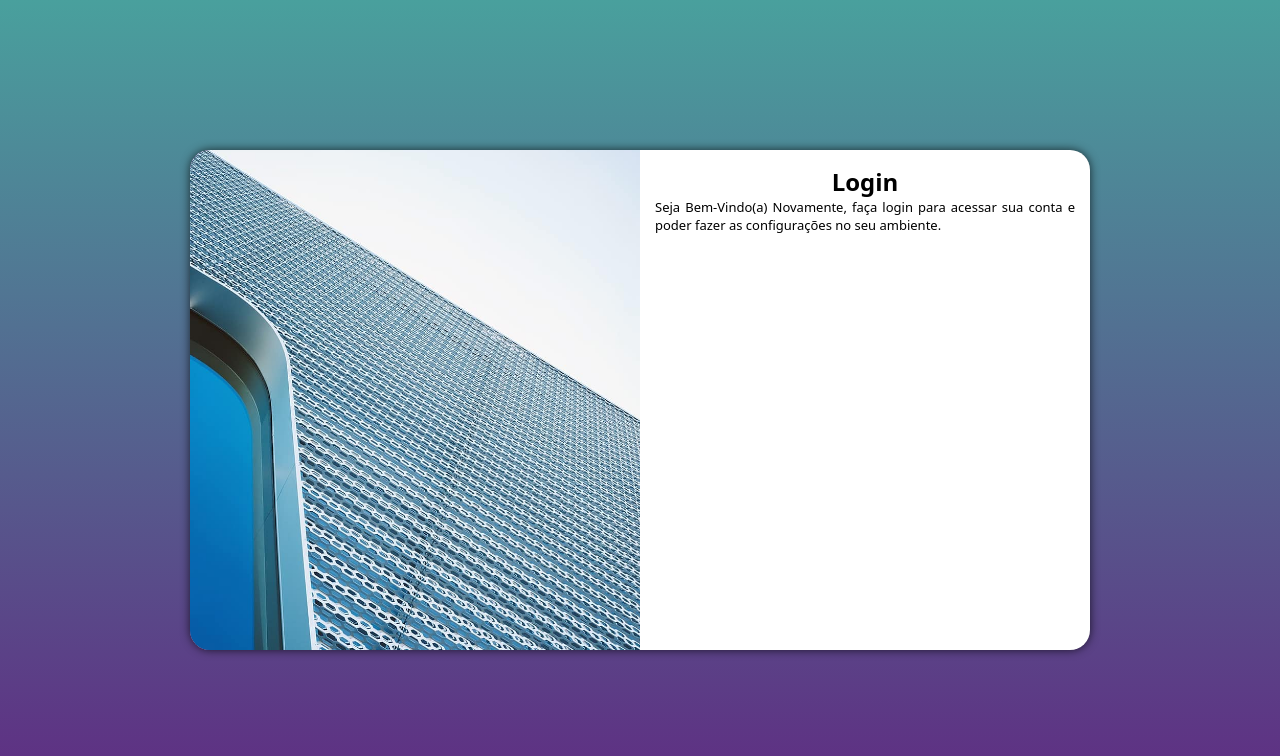
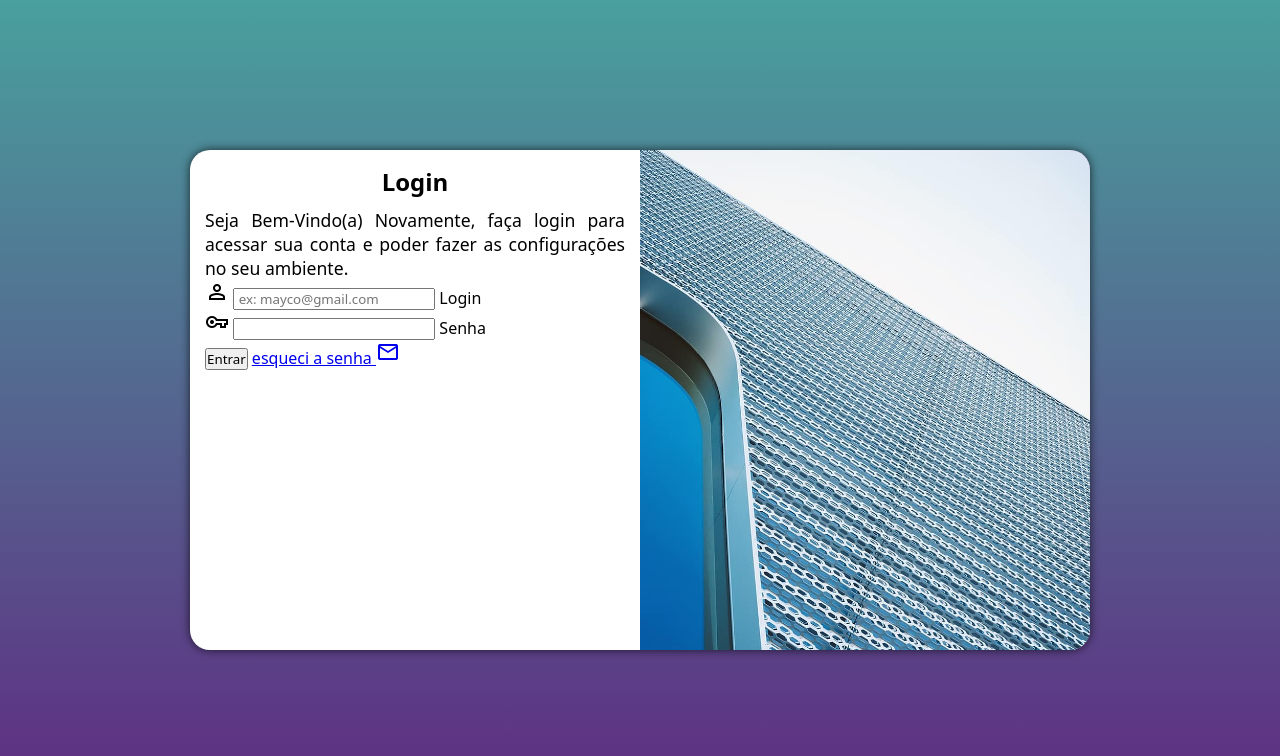
Before and after one commit to maycotomaz/html-css, a PHP site: page / in a window 1280 px wide. Shown: the top 756 px of the page. Run offline with PHP 8.4, Linux system fonts and the light colour scheme.

Commit message:
adicionei butoes

```diff
--- a/Ex/desafio-login/estilos/estilos.css
+++ b/Ex/desafio-login/estilos/estilos.css
@@ -50,8 +50,10 @@ section#login > div#formulario{
 }
 h1{
     text-align: center;
+    margin-bottom: 10px;
 }
 p{
+    font-size: 0.8em;
     text-align: justify;
-    font-size: 13px;
+
 }
--- a/Ex/desafio-login/estilos/mediaquery.css
+++ b/Ex/desafio-login/estilos/mediaquery.css
@@ -18,6 +18,10 @@
         width: 70%;
 
     }
+    p{
+        font-size: 1.1em;
+
+    }
 
 }
 @media screen and (min-width: 993px)  {
@@ -28,13 +32,17 @@
         width: 900px;
     }
     section#login > div#imagem{
-        float: left;
+        float: right;
         width: 50%;
         height: 100%;
     }
     section#login > div#formulario{
-        float: right;
+        float: left;
         width: 50%;
 
     }
+    p{
+        font-size: 1.1em;
+
+    }
 }
--- a/Ex/desafio-login/index.html
+++ b/Ex/desafio-login/index.html
@@ -19,7 +19,18 @@
                 <p> Seja Bem-Vindo(a) Novamente, faça login para acessar sua conta e poder fazer as configurações no seu ambiente.</p>
 
                 <form action="login.php" method="post" autocomplete="on">
-
+                    <div class="campo">
+                        <span class="material-symbols-outlined">person</span>
+                        <input type="email" name="login" id="ilogin" placeholder=" ex: mayco@gmail.com" autocomplete="email" required maxlength="25">
+                        <label for="ilogin">Login</label>
+                    </div>
+                    <div class="campo">
+                        <span class="material-symbols-outlined">vpn_key</span>
+                        <input type="password" name="Senha" id="isenha" autocomplete="current-password" required min="8" max="20">
+                        <label for="isenha">Senha</label>
+                    </div>
+                    <input type="submit" value="Entrar">
+                    <a href="esqueci.html">esqueci a senha <i class="material-symbols-outlined">mail</i></a>
                 </form>
 
 
```
